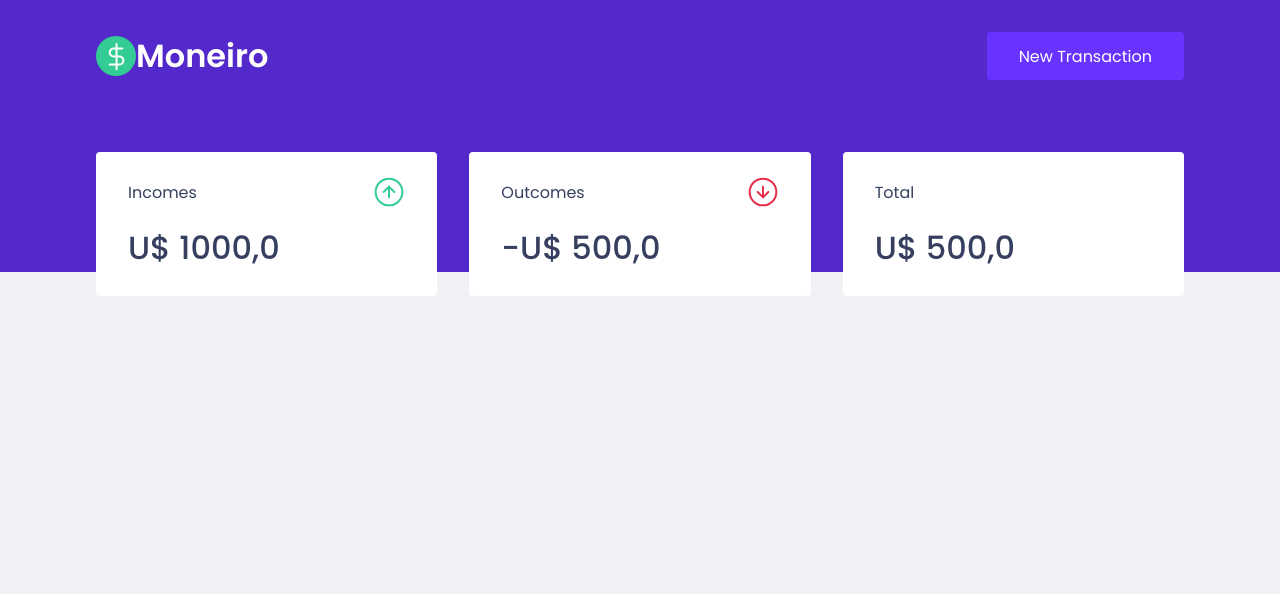
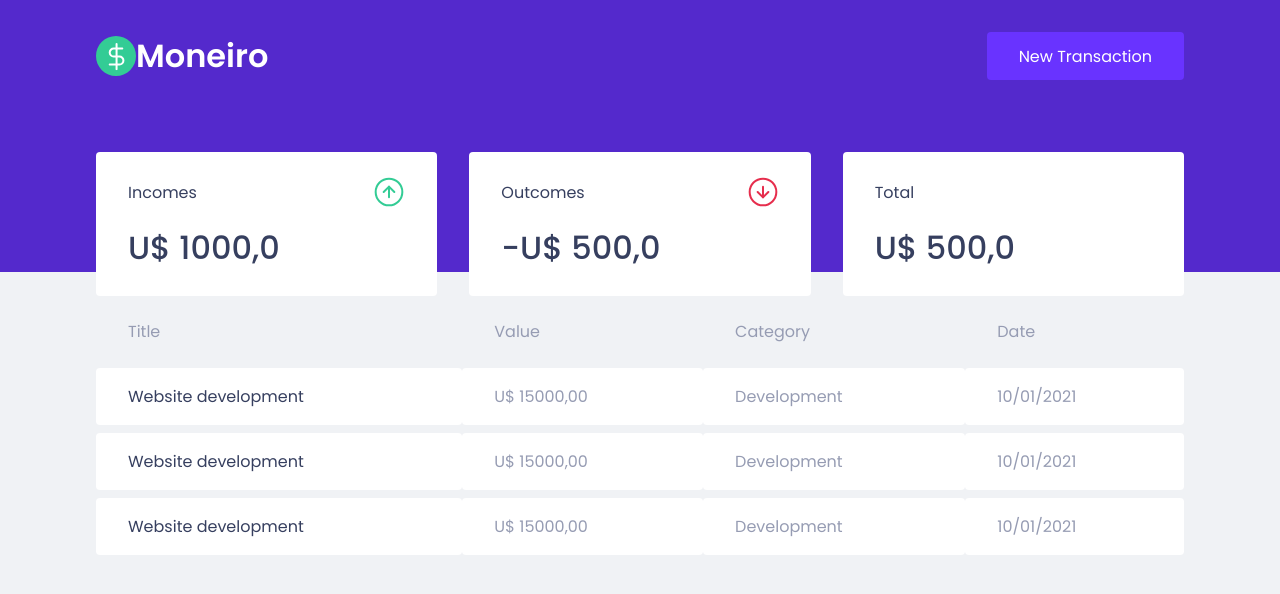
Before and after one commit to arubesu/moneiro, a React (Create React App) app: page / in a window 1280 px wide. Shown: the top 594 px of the page. Built offline with nearby package versions, Linux system fonts and the light colour scheme.

Commit message:
add transaction table

```diff
--- a/src/components/Dashboard/index.tsx
+++ b/src/components/Dashboard/index.tsx
@@ -1,10 +1,12 @@
 import { Summary } from '../Summary';
+import { TransactionsTable } from '../TransactionsTable';
 import { Container } from './styles';
 
 export function Dashboard() {
   return (
     <Container>
       <Summary />
+      <TransactionsTable />
     </Container>
   )
 }
--- /dev/null
+++ b/src/components/TransactionsTable/index.tsx
@@ -0,0 +1,45 @@
+import { Container } from './styles';
+
+export function TransactionsTable() {
+  return (
+    <Container>
+      <table>
+        <thead>
+          <tr>
+            <th>Title</th>
+            <th>Value</th>
+            <th>Category</th>
+            <th>Date</th>
+          </tr>
+        </thead>
+
+        <tbody>
+          <tr>
+            <td>Website development</td>
+            <td>U$ 15000,00</td>
+            <td>Development</td>
+            <td>10/01/2021</td>
+          </tr>
+        </tbody>
+
+        <tbody>
+          <tr>
+            <td>Website development</td>
+            <td>U$ 15000,00</td>
+            <td>Development</td>
+            <td>10/01/2021</td>
+          </tr>
+        </tbody>
+
+        <tbody>
+          <tr>
+            <td>Website development</td>
+            <td>U$ 15000,00</td>
+            <td>Development</td>
+            <td>10/01/2021</td>
+          </tr>
+        </tbody>
+      </table>
+    </Container>
+  );
+}
--- /dev/null
+++ b/src/components/TransactionsTable/styles.ts
@@ -0,0 +1,32 @@
+import styled from "styled-components";
+
+export const Container = styled.div`
+
+table {
+  width: 100%;
+  border-spacing: 0 0.5rem;
+
+  th{
+    color: var(--text-body);
+    font-weight: 400;
+    padding:1rem 2rem;
+    text-align: left;
+    line-height: 1.5rem;
+  }
+
+  td{
+    padding: 1rem 2rem;
+    border: 0;
+    background: var(--shape);
+    color: var(--text-body);
+    border-radius: 0.25rem;
+
+    &:first-child{
+      color: var(--text-title);
+    }
+  }
+
+
+}
+
+`;
```
